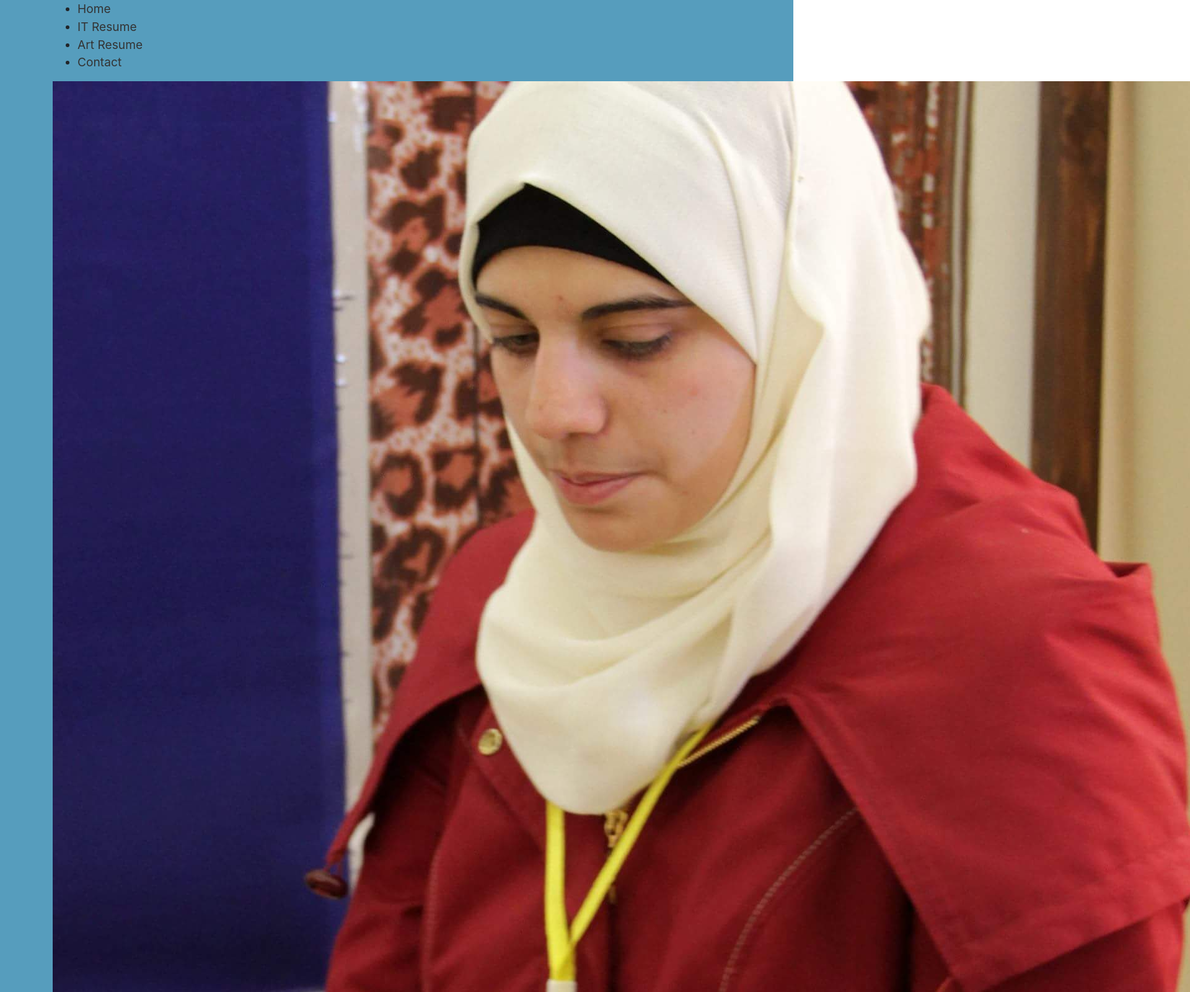
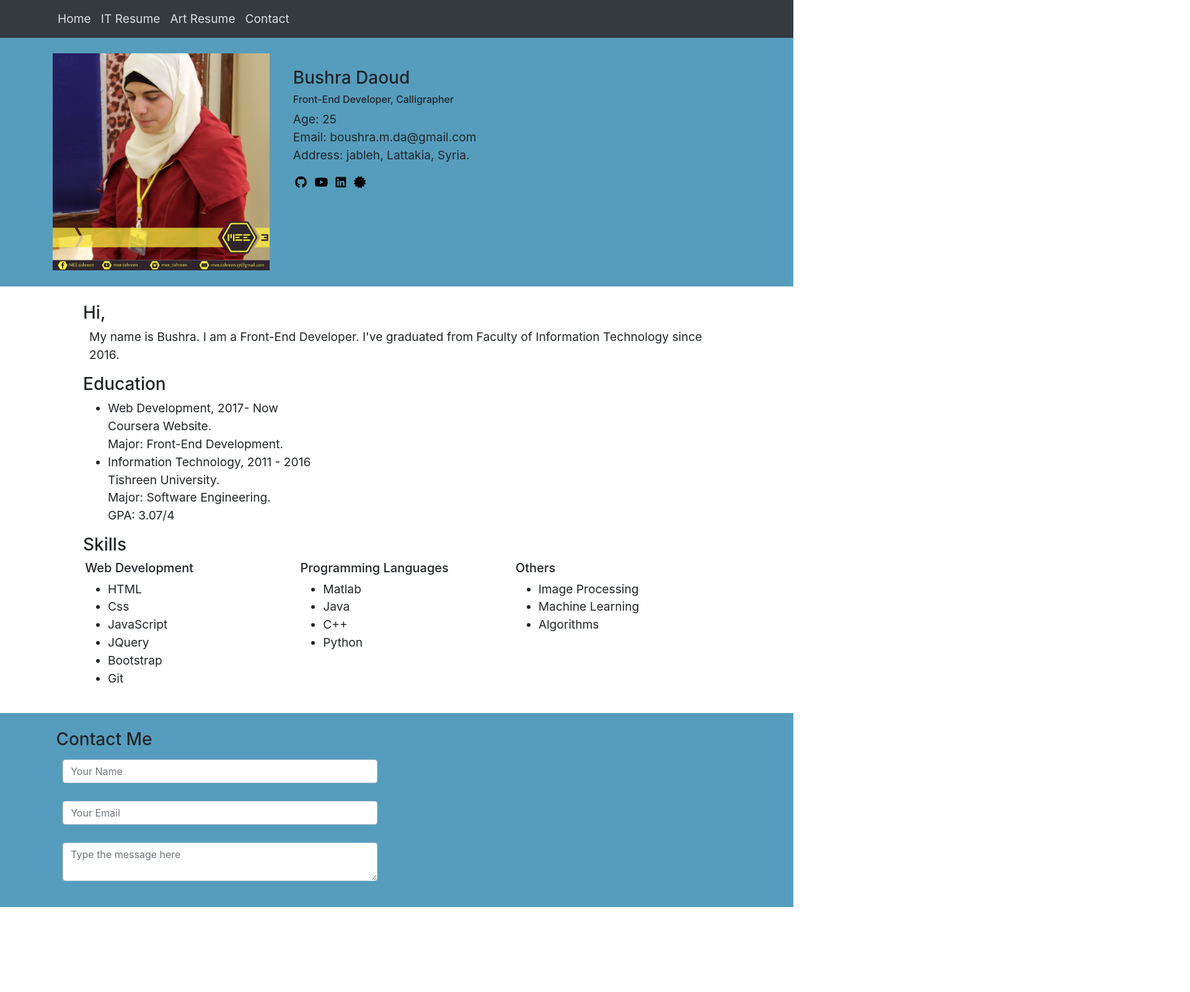
Before and after one commit to BushraDa/FirstResume, a plain HTML site: page ItResume.html in a window 1280 px wide. Shown: the top 1600 px of the page at 62% size, 1920 px wide, since content can reach past the window. After the commit the page ends 1463 px from the top, so only its background shows below. Drawn offline with nearby package versions, Linux system fonts and the light colour scheme.

Commit message:
adding bootstrap

```diff
--- a/ItResume.html
+++ b/ItResume.html
@@ -4,27 +4,38 @@
 	<meta charset="UTF-8">
 	<title>Bushra Daoud</title>
 	<link rel="stylesheet" href="https://stackpath.bootstrapcdn.com/bootstrap/4.3.1/css/bootstrap.min.css" integrity="sha384-ggOyR0iXCbMQv3Xipma34MD+dH/1fQ784/j6cY/iJTQUOhcWr7x9JvoRxT2MZw1T" crossorigin="anonymous">
+	<meta name="viewport" content="width=device-width">
 	<link rel="stylesheet" type="text/css" href="css/style.css">
 </head>
 <body>
 
-	<header>
+	<nav class="navbar navbar-expand-lg bg-dark sticky-top">
 		<div class="container">
-		<nav>
-			<ul>
-				<li><a href="index.html">Home</a></li>
-				<li><a href="#">IT Resume</a></li>
-				<li><a href="artResume.html">Art Resume</a></li>
-				<li><a href="#contactMe">Contact</a></li>
+		  	<button class="navbar-toggler" type="button" data-toggle="collapse" data-target="#navbarSupportedContent" aria-controls="navbarSupportedContent" aria-expanded="false" aria-label="Toggle navigation">
+		    	<span class="navbar-toggler-icon">
+		    		<i class="fas fa-bars"></i>
+		    	</span>
+		  	</button>
+
+		  	<div class="collapse navbar-collapse" id="navbarSupportedContent">
+				<ul class="nav navbar-nav mr-auto">
+					<li class="active">
+						<a href="#" class="nav-link">Home</a></li>
+					<li><a href="ItResume.html" class="nav-link">IT Resume</a></li>
+					<li><a href="artResume.html" class="nav-link">Art Resume</a></li>
+					<li><a href="#contactMe" class="nav-link">Contact</a></li>
 				</ul>
+			</div>
+		</div>
 	</nav>
 
-		<div class="myInfo">
-			<img src="images/profile.jpg" alt="profile picture">
-			<div class="info">
+	<header>
+		<div class="container myInfo">
+			<div class="row">
+				<img class="col-lg-4 col-sm-5" src="images/profile.jpg" alt="profile picture">
+				<div class="info col">
 					<h3>Bushra Daoud</h3>
-				<h6>Front-End Developer</h6>
-				<div class="cotactInfo">
+					<h6>Front-End Developer, Calligrapher</h6>
 					<p>
 						Age: 25 <br>
 						Email: boushra.m.da@gmail.com <br>
@@ -43,10 +54,9 @@
 				</div>
 			</div>
 		</div>
-	</div>
 	</header>
 
-	<div class="container resume">
+	<main class="container resume">
 
 		<section class="generalInfo">
 			<h3>Hi,</h3>
@@ -74,7 +84,8 @@
 
 		<section class="mySkills">
 			<h3>Skills</h3>
-			<div class="web">
+			<div class="row">
+				<div class="web col-md-4 col-sm-6">
 					<h5>Web Development</h5>
 					<ul>
 						<li>HTML</li>
@@ -85,7 +96,7 @@
 						<li>Git</li>
 					</ul>
 				</div>
-			<div class="coding">
+				<div class="coding col-md-4 col-sm-6">
 					<h5>Programming Languages</h5>
 					<ul>
 						<li>Matlab</li>
@@ -94,7 +105,7 @@
 						<li>Python</li>
 					</ul>
 				</div>
-			<div class="oters">
+				<div class="oters col-md-4 col-sm-6">
 					<h5>Others</h5>
 					<ul>
 						<li>Image Processing</li>
@@ -102,24 +113,24 @@
 						<li>Algorithms</li>
 					</ul>
 				</div>
+			</div>
 		</section>
+	</main>
 
-		<section class="myAchievments">
-
-		</section>
-
-	</div>
-
-	<footer >
+	<footer>
 		<div class="container">
+			<div class="row">
+				<div class="col-lg-6 col-sm-12">
 					<h3>Contact Me</h3>
 					<form id="contactMe">
-				<input type="Email" name="email" id="email" placeholder="Your Name">
+						<input class="form-control" type="Email" name="email" id="email" placeholder="Your Name">
 						<br>
-				<input type="text" name="subject" id="subject" placeholder="Your Email">
+						<input class="form-control" type="text" name="subject" id="subject" placeholder="Your Email">
 						<br>
-				<textarea placeholder="Type the message here" ></textarea>
+						<textarea class="form-control" placeholder="Type the message here" ></textarea>
 					</form>
+				</div>
+			</div>
 		</div>
 	</footer>
 
--- a/css/style.css
+++ b/css/style.css
@@ -1,19 +1,17 @@
 body {
 	font-size: 1.2em;
-
 }
 
 header, footer {
 	background-color: #569dbd;
-
 }
 
-nav a {
-	color: #333333;
+nav a, nav i {
+	color: #dddddd;
 }
 
 header .myInfo .info {
-	padding-top: 2%;
+	padding: 2%;
 }
 
 header .myInfo .info i{
@@ -21,57 +19,30 @@ header .myInfo .info i{
 	padding: 0.5%;
 }
 
-div.resume {
+header, main.resume, footer {
 	clear: both;
-	padding-top: 2.5%;
-	padding-left: 5%;
+	padding: 2% 5%;
 }
 
-div section p, div section h5 {
+section p, section h5, footer h3 {
 	padding-left: 1%;
 }
 
-
-.mySkills div {
-	display: inline-grid;
-	width: 30%;
-}
-
-.portfolio div {overflow: hidden;}
-
-.portfolio div div {
-	float: left;
-	width: 30%;
-	padding: 1%;
-}
-
-.portfolio div img {
-	width: 100%;
-    padding: 3px;
+.portfolio img {
+    padding: 0.5%;
+    margin: 0.5%;
     background-color: #fff;
     border: 1px solid #ccc;
 }
 
-footer h3 {
-	padding: 2% 5%;
+footer form {
+	margin: 3%;
 }
 
-footer form {
-	padding-left: 7%;
+@media only screen and (max-width: 700px) {
+
+  header .myInfo img {
+  	display: none;
+  }
 
 }
-
-footer form input {
-	width: 30%;
-	margin-bottom: 1%;
-}
-
-footer form textarea {
-	width: 30%;
-	height: 100px;
-}
-
-
-@media only screen and (max-width: 575px) {
-
-}
```
Also changed, not shown: artResume.html (+44 -34 lines), index.html (+20 -19 lines). Lines whose indentation alone changed are shown as unchanged.
